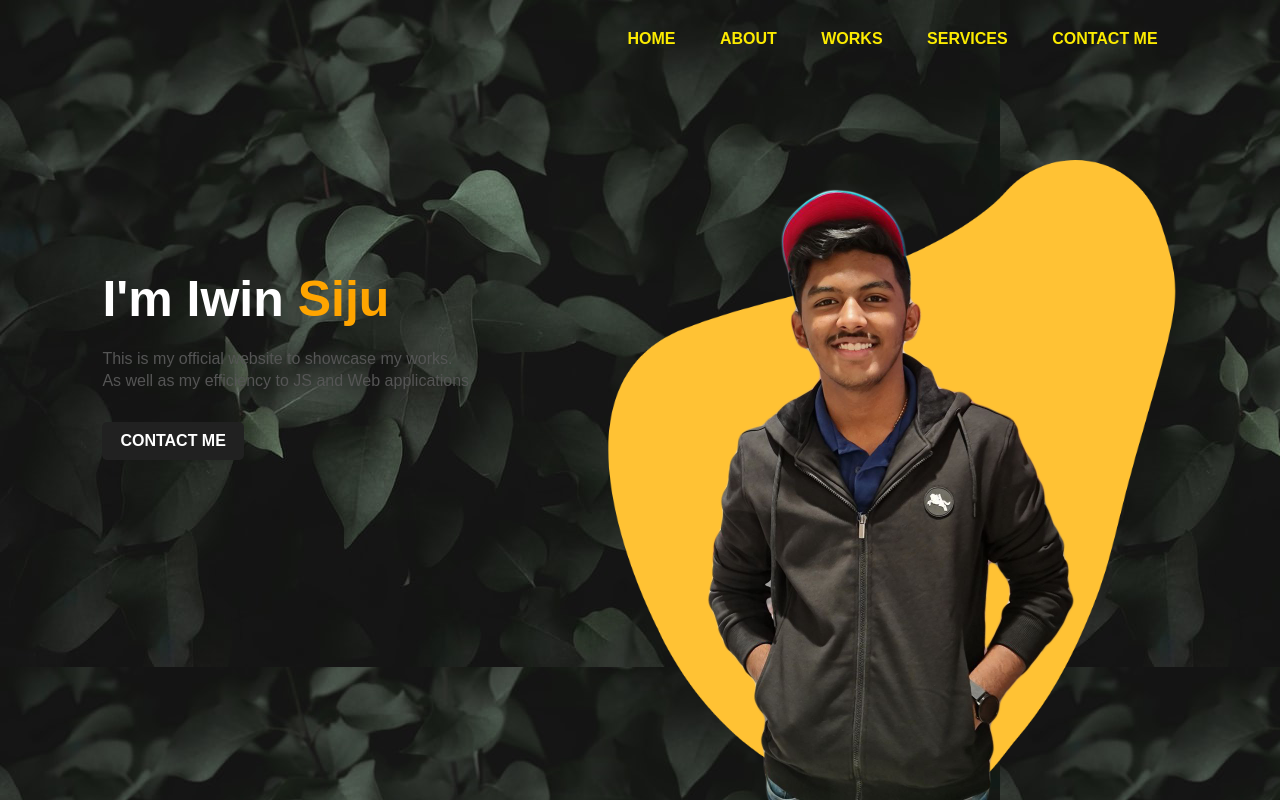
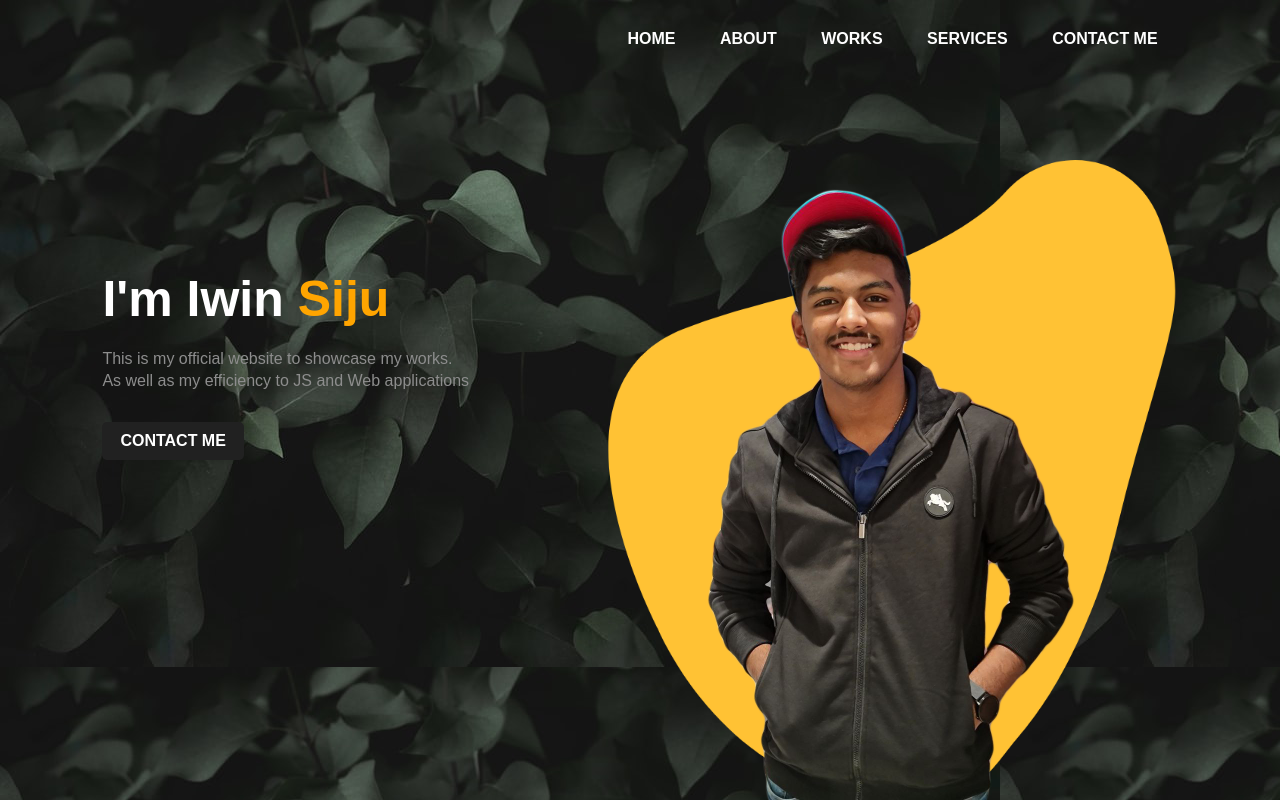
Before and after one commit to XOUT1/Website, a plain HTML site: page index.html in a window 1280 px wide. Drawn offline with Linux system fonts and the light colour scheme.

Commit message:
major-change-3

```diff
--- a/styles.css
+++ b/styles.css
@@ -34,13 +34,15 @@ nav ul li {
 
 nav ul li a{
     text-decoration: none;
-    color: rgb(252, 235, 0);
+    color: rgb(255, 255, 255);
     font-weight: bold;
 }
 
 nav ul li a:hover{
-    color: red;
+    color: rgb(255, 238, 0);
+    transition: all 0.3s ease 0s;
 }
+
 
 .detail{
     margin-left: 8%;
@@ -59,7 +61,7 @@ span{
 }
 
 .detail p{
-    color: #555;
+    color: rgb(141, 141, 141);
     line-height: 22px;
 }
 
```
